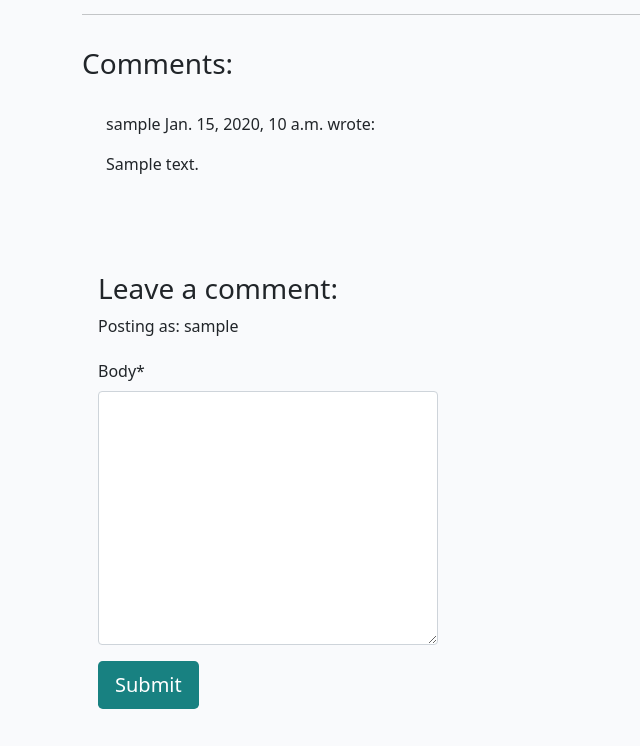
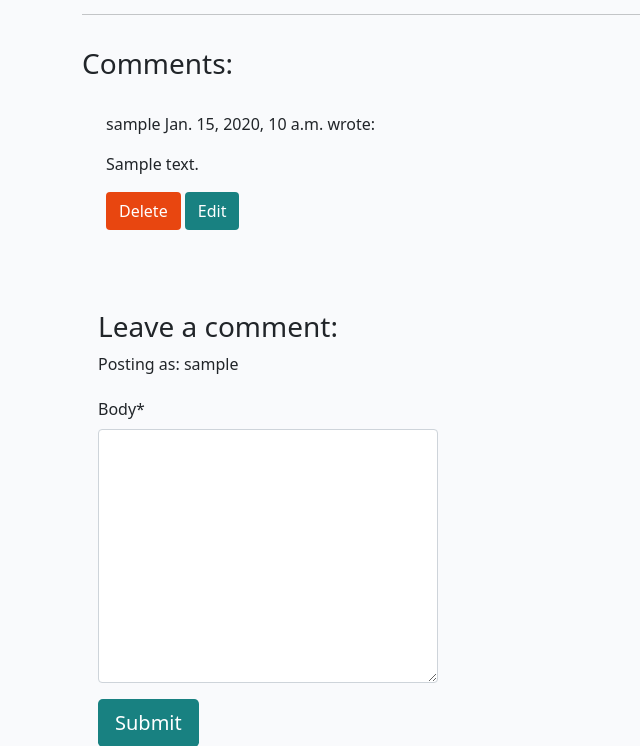
Before and after one commit to DajanPlackovic/django-blog, a Django app: a page that uses templates/base.html in a window 1280 px wide. Shown: the part 438-1184 px from the top of the page, without its empty margins (0-640 px from the left). Run offline with Django 4.2, Linux system fonts and the light colour scheme; a user stored in the database is signed in; tables that the repository leaves empty hold one stand-in row (values such as "Sample post"); some libraries are stand-ins or nearby versions.

Commit message:
edit and delete comments

```diff
--- a/blog/templates/blog/post_detail.html
+++ b/blog/templates/blog/post_detail.html
@@ -64,6 +64,12 @@
                 This comment is awaiting approval
               </p>
               {% endif %}
+              {% if user.is_authenticated and comment.author == user %}
+              <button class="btn btn-delete" comment_id="{{ comment.id }}">Delete</button>
+              <button class="btn btn-edit" comment_id="{{ comment.id }}">
+                Edit
+              </button>
+              {% endif %}
             </div>
             <!-- Our for loop ends here -->
             {% endfor %}
@@ -89,5 +95,28 @@
     </div>
   </div>
 </div>
+<!-- Delete confirmation modal -->
+<div class="modal fade" id="deleteModal" tabindex="-1" aria-labelledby="deleteModalLabel" aria-hidden="true">
+  <div class="modal-dialog">
+    <div class="modal-content">
+      <div class="modal-header">
+        <h5 class="modal-title" id="deleteModalLabel">Delete comment?</h5>
+        <button type="button" class="btn-close" data-bs-dismiss="modal" aria-label="Close"></button>
+      </div>
+      <div class="modal-body">
+        Are you sure you want to delete your comment?
+        This action cannot be undone.
+      </div>
+      <div class="modal-footer">
+        <button type="button" class="btn btn-secondary" data-bs-dismiss="modal">Close</button>
+        <a id="deleteConfirm" href="#" class="btn
+          btn-danger">Delete</a>
+      </div>
+    </div>
+  </div>
+</div>
+{% endblock content %}
 
-{% endblock content %}
+{% block extras %}
+<script src="{% static 'js/comments.js' %}"></script>
+{% endblock %}
--- a/blog/urls.py
+++ b/blog/urls.py
@@ -3,5 +3,9 @@ from django.urls import path
 
 urlpatterns = [
     path('', views.PostList.as_view(), name="home"),
-    path('<slug:slug>', views.post_detail, name='post_detail')
+    path('<slug:slug>', views.post_detail, name='post_detail'),
+    path('<slug:slug>/edit_comment/<int:comment_id>',
+         views.comment_edit, name="comment_edit"),
+    path('<slug:slug>/delete_comment/<int:comment_id>',
+         views.comment_delete, name='comment_delete'),
 ]
--- a/blog/views.py
+++ b/blog/views.py
@@ -1,7 +1,8 @@
-from django.shortcuts import render, get_object_or_404
+from django.shortcuts import render, get_object_or_404, reverse
 from django.views import generic
 from django.contrib import messages
-from .models import Post, User
+from django.http import HttpResponseRedirect
+from .models import Post, Comment
 from .forms import CommentForm
 
 
@@ -55,3 +56,45 @@ def post_detail(request, slug):
             "comment_form": comment_form,
         },
     )
+
+
+def comment_edit(request, slug, comment_id):
+    """
+    view to edit comments
+    """
+    if request.method == "POST":
+
+        queryset = Post.objects.filter(status=1)
+        post = get_object_or_404(queryset, slug=slug)
+        comment = get_object_or_404(Comment, pk=comment_id)
+        comment_form = CommentForm(data=request.POST, instance=comment)
+
+        if comment_form.is_valid() and comment.author == request.user:
+            comment = comment_form.save(commit=False)
+            comment.post = post
+            comment.approved = False
+            comment.save()
+            messages.add_message(request, messages.SUCCESS, 'Comment Updated!')
+        else:
+            messages.add_message(request, messages.ERROR,
+                                 'Error updating comment!')
+
+    return HttpResponseRedirect(reverse('post_detail', args=[slug]))
+
+
+def comment_delete(request, slug, comment_id):
+    """
+    view to delete comment
+    """
+    queryset = Post.objects.filter(status=1)
+    post = get_object_or_404(queryset, slug=slug)
+    comment = get_object_or_404(Comment, pk=comment_id)
+
+    if comment.author == request.user:
+        comment.delete()
+        messages.add_message(request, messages.SUCCESS, 'Comment deleted!')
+    else:
+        messages.add_message(request, messages.ERROR,
+                             'You can only delete your own comments!')
+
+    return HttpResponseRedirect(reverse('post_detail', args=[slug]))
--- /dev/null
+++ b/static/js/comments.js
@@ -0,0 +1,51 @@
+const editButtons = document.getElementsByClassName('btn-edit');
+const commentText = document.getElementById('id_body');
+const commentForm = document.getElementById('commentForm');
+const submitButton = document.getElementById('submitButton');
+
+const deleteModal = new bootstrap.Modal(document.getElementById('deleteModal'));
+const deleteButtons = document.getElementsByClassName('btn-delete');
+const deleteConfirm = document.getElementById('deleteConfirm');
+
+/**
+ * Initializes edit functionality for the provided edit buttons.
+ *
+ * For each button in the `editButtons` collection:
+ * - Retrieves the associated comment's ID upon click.
+ * - Fetches the content of the corresponding comment.
+ * - Populates the `commentText` input/textarea with the comment's content for editing.
+ * - Updates the submit button's text to "Update".
+ * - Sets the form's action attribute to the `edit_comment/{commentId}` endpoint.
+ */
+for (let button of editButtons) {
+  button.addEventListener('click', (e) => {
+    let commentId = e.target.getAttribute('comment_id');
+    let commentContent = document.getElementById(
+      `comment${commentId}`
+    ).innerText;
+    commentText.value = commentContent;
+    submitButton.innerText = 'Update';
+    commentForm.setAttribute(
+      'action',
+      `${window.location.pathname}/edit_comment/${commentId}`
+    );
+  });
+}
+
+/**
+ * Initializes deletion functionality for the provided delete buttons.
+ *
+ * For each button in the `deleteButtons` collection:
+ * - Retrieves the associated comment's ID upon click.
+ * - Updates the `deleteConfirm` link's href to point to the
+ * deletion endpoint for the specific comment.
+ * - Displays a confirmation modal (`deleteModal`) to prompt
+ * the user for confirmation before deletion.
+ */
+for (let button of deleteButtons) {
+  button.addEventListener('click', (e) => {
+    let commentId = e.target.getAttribute('comment_id');
+    deleteConfirm.href = `${window.location.pathname}/delete_comment/${commentId}`;
+    deleteModal.show();
+  });
+}
--- a/static/js/script.js
+++ /dev/null
@@ -1 +0,0 @@
-console.log('IT WORKS');
--- a/templates/base.html
+++ b/templates/base.html
@@ -109,7 +109,8 @@
   <script src="https://cdn.jsdelivr.net/npm/bootstrap@5.0.1/dist/js/bootstrap.bundle.min.js"
     integrity="sha384-gtEjrD/SeCtmISkJkNUaaKMoLD0//ElJ19smozuHV6z3Iehds+3Ulb9Bn9Plx0x4" crossorigin="anonymous">
     </script>
-  <script src="{% static 'js/script.js'  %}"></script>
+  {% block extras %}
+  {% endblock %}
 </body>
 
 </html>
```
